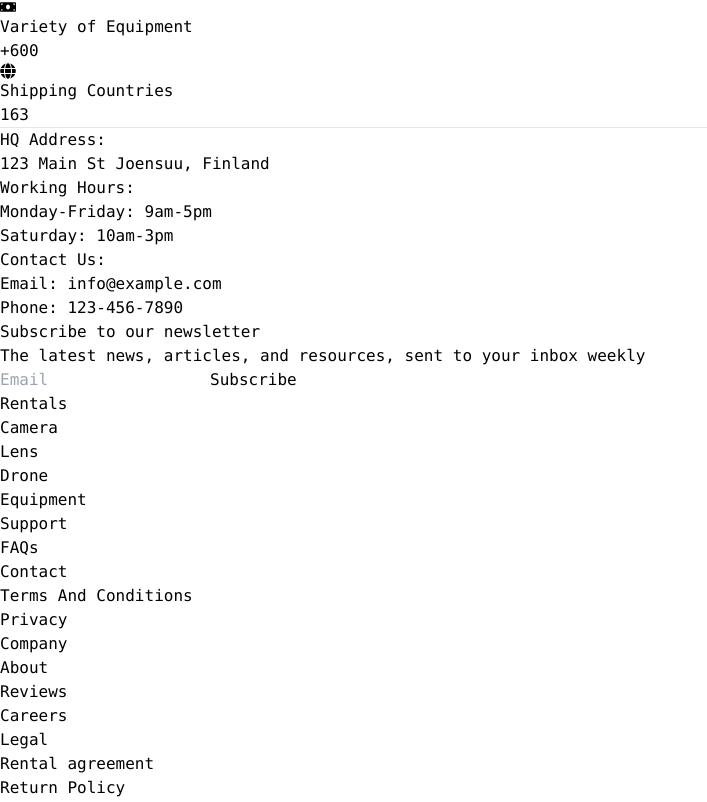
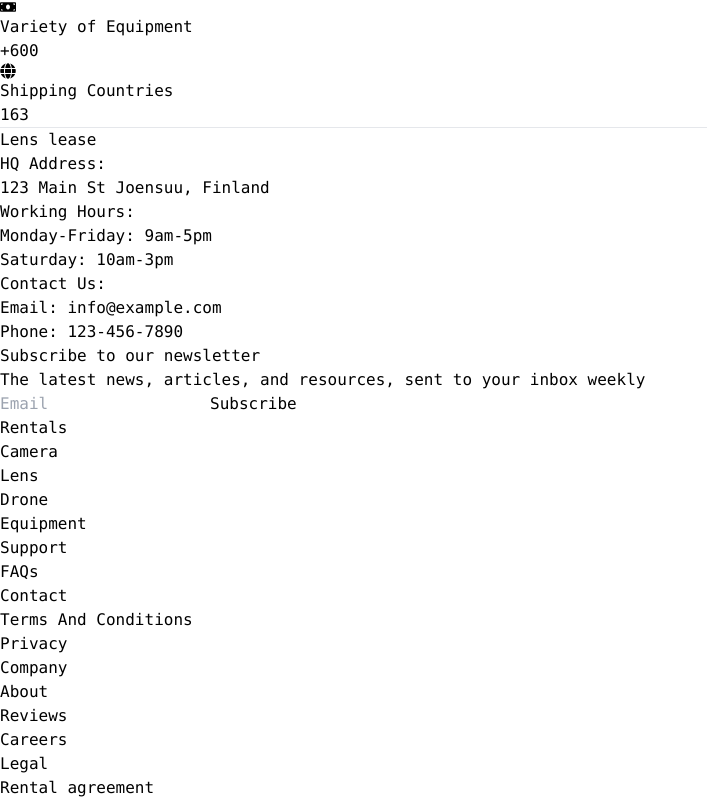
Before and after one commit to Petrikur/lenslease, a React (Vite) app: page /about in a window 1280 px wide. Shown: the part 2493-3295 px from the top of the page, without its empty margins (0-707 px from the left). Built offline with nearby package versions, Linux system fonts and the light colour scheme.

Commit message:
footer links

```diff
--- a/src/components/Footer.jsx
+++ b/src/components/Footer.jsx
@@ -1,4 +1,5 @@
 import React from "react";
+import { Link } from "react-router-dom";
 import { Socials } from "./Socials";
 
 const footerLists = [
@@ -19,26 +20,36 @@ const footerLists = [
     items: ["Rental agreement", "Return Policy", "Shipping", "Policies"],
   },
 ];
+
+const Address = () => {
+  return (
+    <div className="flex flex-col space-y-2">
+      <p className="text-lg font-semibold">HQ Address:</p>
+      <p>123 Main St Joensuu, Finland</p>
+      <p className="text-lg font-semibold pt-2">Working Hours:</p>
+      <p>Monday-Friday: 9am-5pm</p>
+      <p>Saturday: 10am-3pm</p>
+    </div>
+  );
+};
+
 const Footer = () => {
   return (
     <div className="w-full mt-24 text-gray-300 py-y px-2">
-    <hr></hr>
+      <hr></hr>
       <div className="text-black text-md max-w-[1240px] mx-auto border-b-2 border-gray-600 py-8">
+        <div className="text-3xl mb-4">Lens lease</div>
         <div className="flex flex-col md:flex-row md:justify-between">
           <div className="flex flex-col space-y-2">
-            <p className="text-lg font-semibold">HQ Address:</p>
-            <p>123 Main St Joensuu, Finland</p>
-            <p className="text-lg font-semibold pt-2">Working Hours:</p>
-            <p >Monday-Friday: 9am-5pm</p>
-            <p >Saturday: 10am-3pm</p>
+            <Address />
           </div>
           <div className="flex flex-col space-y-2">
             <p className="text-lg font-semibold">Contact Us:</p>
-            <p >Email: info@example.com</p>
-            <p >Phone: 123-456-7890</p>
+            <p>Email: info@example.com</p>
+            <p>Phone: 123-456-7890</p>
           </div>
           <div className="flex flex-col">
-            <p className="font-bold ">Subscribe to our newsletter</p>
+            <p className="font-bold text-lg">Subscribe to our newsletter</p>
             <p className="py-2">
               The latest news, articles, and resources, sent to your inbox weekly
             </p>
@@ -56,13 +67,15 @@ const Footer = () => {
         </div>
       </div>
       <div className="max-w-[1240px] mx-auto py-8 grid grid-cols-2 md:grid-cols-6">
-      {footerLists.map((list, index) => (
+        {footerLists.map((list, index) => (
           <div key={index}>
             <h6 className="font-bold uppercase pt-2 text-black ">{list.title}</h6>
             <ul className="space-y-2  text-black ml-2 mt-1">
               {list.items.map((item, itemIndex) => (
-                <li key={itemIndex} >
-                  {item}
+                <li key={itemIndex}>
+                  <Link to={`/${item.toLowerCase()}`} className=" hover:underline hover:text-red-500">
+                    {item}
+                  </Link>
                 </li>
               ))}
             </ul>
@@ -71,7 +84,7 @@ const Footer = () => {
       </div>
       <div className="flex flex-col  max-w-[1240px] px-2 py-4 m-auto justify-between sm:flex-row text-center text-gray-500">
         <div className="py-4">2023 Lens Lease LLC. All rights reserved</div>
-        <div><Socials /> </div>
+        <div><Socials /></div>
       </div>
     </div>
   );
--- a/src/pages/About.jsx
+++ b/src/pages/About.jsx
@@ -19,7 +19,7 @@ export const About = () => {
             className="w-2/3 lg:w-1/3 mb-8 lg:mb-0 rounded-full"
           />
           <div className="flex flex-col justify-center items-center lg:w-1/3">
-            <h2 className="text-6xl mb-6">Rent Your Equipment</h2>
+            <h2 className="text-6xl mb-6"><span className="text-red-500">Rent</span>  Your Equipment</h2>
             <p className="text-md  font-mono">
               We are a leading camera rental company that offers a wide range of
               high-quality cameras, equipment, and drones for rent. <br></br>
```
